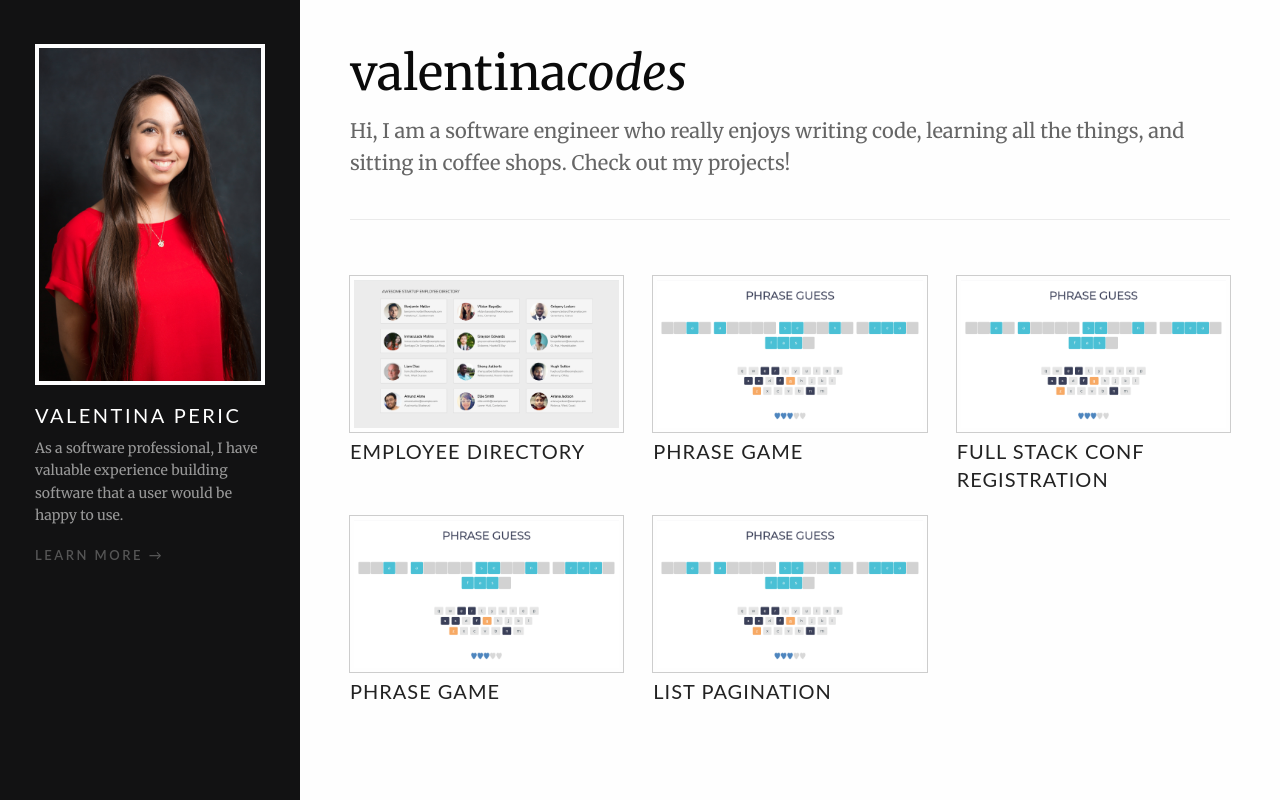
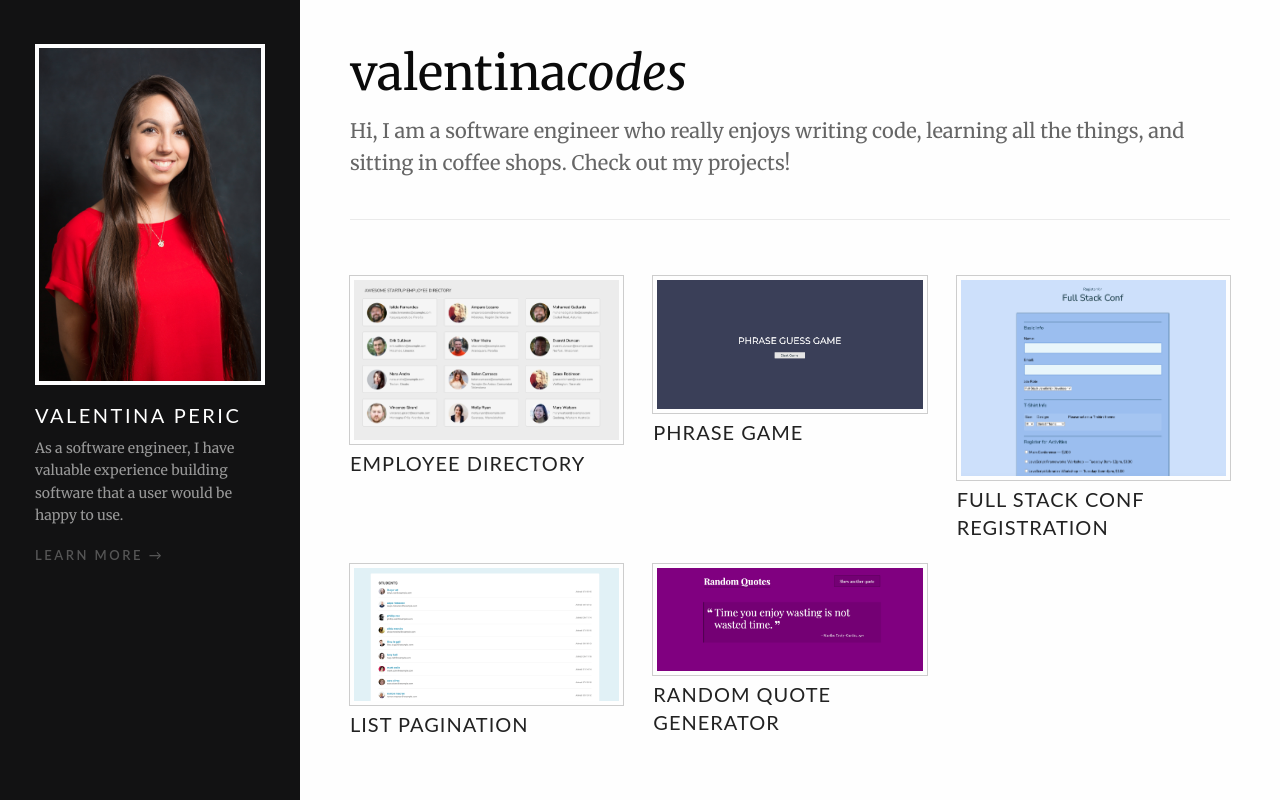
Before and after one commit to valentinaperic/node-express-portfolio, a Node server app: page / in a window 1280 px wide. Run offline with Node 20, Linux system fonts and the light colour scheme.

Commit message:
added real data, removed comments, added screenshots

```diff
--- a/app.js
+++ b/app.js
@@ -41,10 +41,10 @@ app.use((req, res, next) => {
 //error middleware
 app.use((err, req, res, next) => {
     res.locals.error = err;
-    res.status(err.status);
+    const status = err.status || 500;
+    res.status(status);
     res.render('error');
   });
-
 
 app.listen(3000, () => {
     console.log('The application is running on localhost:3000!')
--- a/data.json
+++ b/data.json
@@ -3,47 +3,47 @@
       {
         "id": "0",
         "project_name": "Employee Directory",
-        "description": "The Public API Requests project is a project that showcases how to use APIs to pull and manipulate data using vanilla javascript",
+        "description": "The Employee Directory project is a project that showcases how to use APIs to pull and manipulate data using vanilla javascript",
         "technologies": ["Vanilla JavaScript", "HTML/CSS"],
-        "live_link": "https://www.google.com",
+        "live_link": "https://valentinaperic.github.io/employee-directory/",
         "github_link": "https://github.com/valentinaperic/employee-directory",
-        "image_urls": ["/static/images/employee-directory.png", "/static/images/phrase-game.png"]
+        "image_urls": ["/static/images/employee-directory.png", "/static/images/employee-directory-modal.png"]
       },
       {
         "id": "1",
         "project_name": "Phrase Game",
-        "description": "The OOP Game Show App project is a project that showcases object oriented skills in JavaScript!",
+        "description": "The Phrase Game project is a project that showcases object oriented skills in JavaScript!",
         "technologies": ["Vanilla JavaScript", "HTML/CSS"],
-        "live_link": "https://www.google.com",
+        "live_link": "https://valentinaperic.github.io/phrase-guess-game/",
         "github_link": "https://github.com/valentinaperic/phrase-guess-game",
-        "image_urls": ["static/images/phrase-game.png"]
+        "image_urls": ["/static/images/phrase-game-start.png", "/static/images/phrase-game-gameplay.png", "/static/images/phrase-game-win.png"]
       },
       {
         "id": "2",
         "project_name": "Full Stack Conf Registration",
         "description": "The Full Stack Conf Registration project is a project that explores the use of only vanilla javascript (ES6). It is a registration page that handles all user interactions by manipulating the DOM with javascript.",
         "technologies": ["Vanilla JavaScript", "HTML/CSS"],
-        "live_link": "www.google.com",
+        "live_link": "https://valentinaperic.github.io/full-stack-conf-registration/",
         "github_link": "https://github.com/valentinaperic/full-stack-conf-registration",
-        "image_urls": ["static/images/phrase-game.png", "static/images/employee-directory.png"]
+        "image_urls": ["/static/images/full-stack-conf.png", "/static/images/full-stack-conf-register.png", "/static/images/full-stack-conf-error.png"]
       },
       {
         "id": "3",
-        "project_name": "Phrase Game",
-        "description": "The OOP Game Show App project is a project that showcases object oriented skills in JavaScript!",
+        "project_name": "List Pagination",
+        "description": "The List Pagination project is a project that explores the use of only vanilla javascript. It is a page that displays students and their info based on the current page number selected.",
         "technologies": ["Vanilla JavaScript", "HTML/CSS"],
-        "live_link": "www.google.com",
-        "github_link": "https://github.com/valentinaperic/phrase-guess-game",
-        "image_urls": ["static/images/phrase-game.png"]
+        "live_link": "https://valentinaperic.github.io/list-pagination/",
+        "github_link": "https://github.com/valentinaperic/list-pagination",
+        "image_urls": ["/static/images/list-pagination.png", "/static/images/list-pagination-bottom.png"]
       },
       {
         "id": "4",
-        "project_name": "List Pagination",
-        "description": "The List Pagination project is a project that explores the use of only vanilla javascript (ES6). It is a page that displays students and their info based on the current page number selected.",
+        "project_name": "Random Quote Generator",
+        "description": "The Random Quote Generator project displays a random quote at the press of a button or when you let some time pass.",
         "technologies": ["Vanilla JavaScript", "HTML/CSS"],
-        "live_link": "www.google.com",
-        "github_link": "https://github.com/valentinaperic/list-pagination",
-        "image_urls": ["static/images/phrase-game.png"]
+        "live_link": "https://valentinaperic.github.io/random-quotes/",
+        "github_link": "https://github.com/valentinaperic/random-quotes",
+        "image_urls": ["/static/images/quote-one.png", "/static/images/quote-two.png"]
       }
     ]
   }
--- a/views/layout.pug
+++ b/views/layout.pug
@@ -22,7 +22,7 @@ html(class="no-js" lang="en" dir="ltr")
 
             //- Add text here to describe who you are, what you do, and why you are so awesome.
             p.text-light
-              | As a software professional, I have valuable experience building software that a user would be happy to use.
+              | As a software engineer, I have valuable experience building software that a user would be happy to use.
 
             //- Add about page route to the href below.
             a(href='/about') Learn More →
```
Also changed, not shown: views/about.pug (+1 -7 lines), views/project.pug (+4 -5 lines), public/images/employee-directory-modal.png (added), public/images/employee-directory.png, public/images/full-stack-conf-error.png (added), public/images/full-stack-conf-register.png (added), public/images/full-stack-conf.png (added), public/images/list-pagination-bottom.png (added), public/images/list-pagination.png (added), public/images/phrase-game-gameplay.png (added), public/images/phrase-game-start.png (added), public/images/phrase-game-win.png (added), public/images/phrase-game.png (deleted), public/images/quote-one.png (added), 1 more files.
